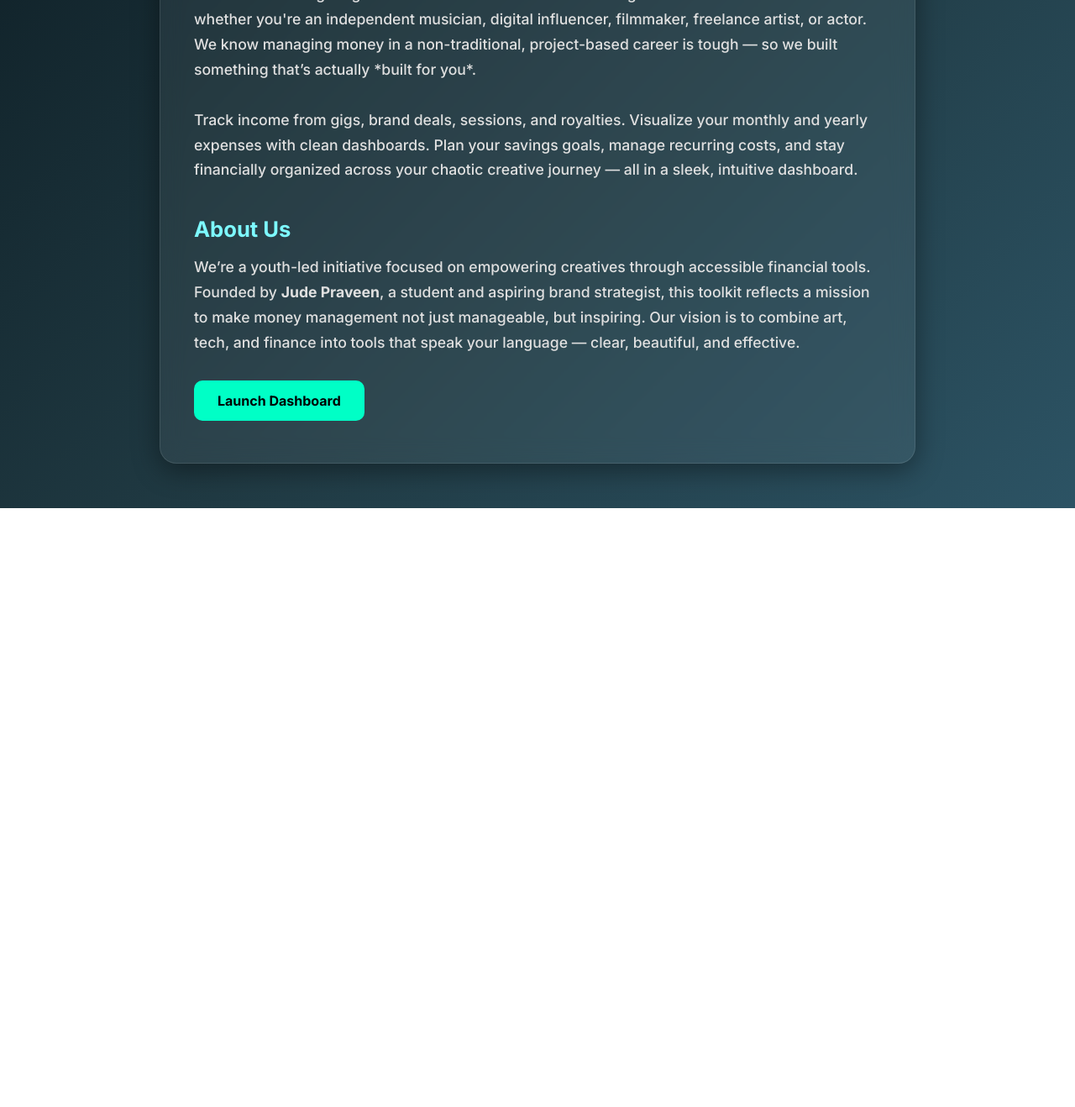
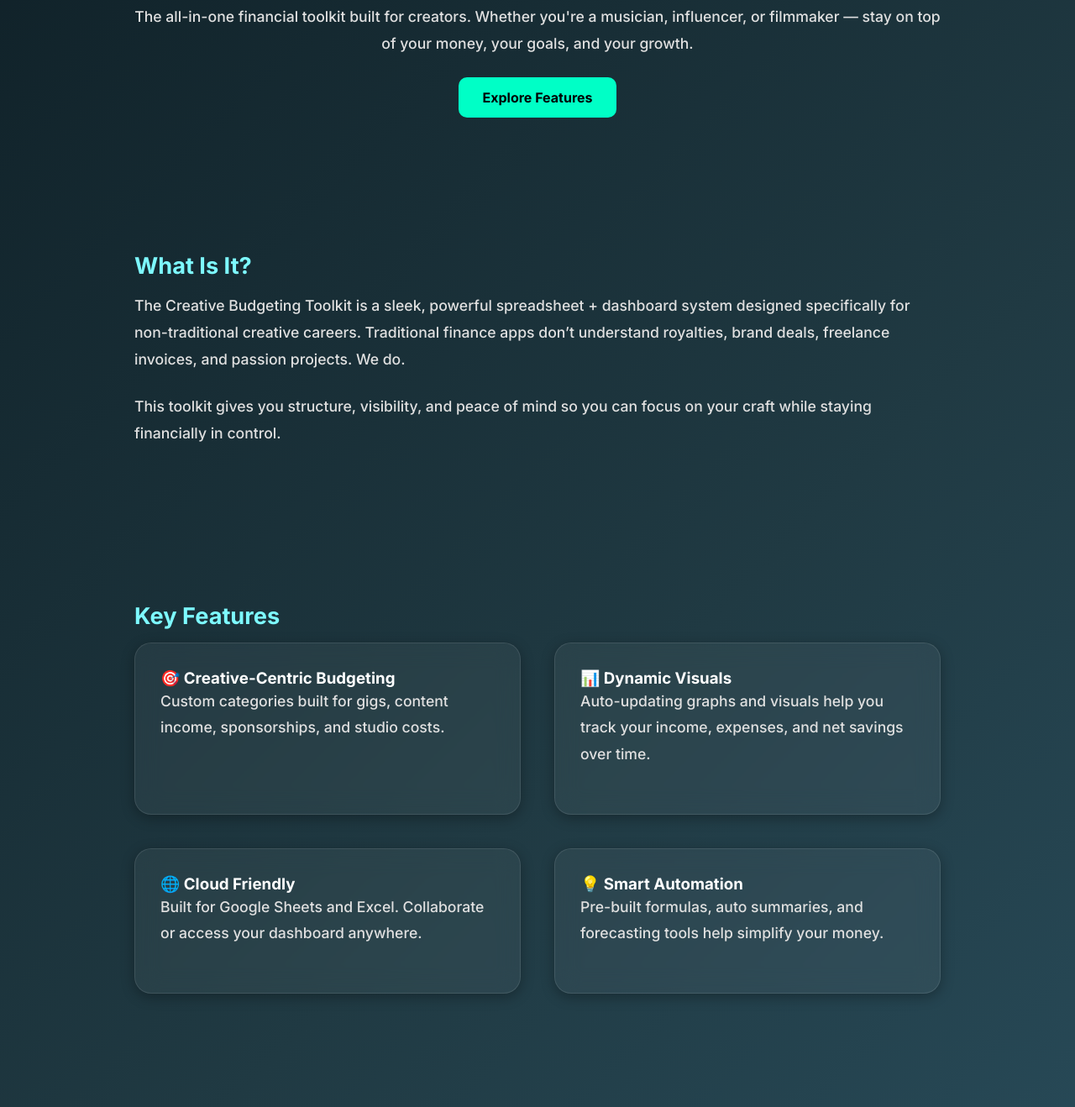
Before and after one commit to judepraveen2026/CreativeBudgetingToolkitByJudePraveen, a plain HTML site: page home.html in a window 1280 px wide. Shown: the part 195-1513 px from the top of the page at 84% size. Before the commit the page ends 800 px from the top, so only its background shows below. Drawn offline with Linux system fonts and the light colour scheme.

Commit message:
Update home.html

```diff
--- a/home.html
+++ b/home.html
@@ -1,9 +1,9 @@
 <!DOCTYPE html>
 <html lang="en">
 <head>
-  <meta charset="UTF-8" />
+  <meta charset="UTF-8"/>
   <meta name="viewport" content="width=device-width, initial-scale=1.0"/>
-  <title>Creative Budgeting Toolkit by Jude Praveen</title>
+  <title>Creative Budgeting Toolkit</title>
   <style>
     @import url('https://fonts.googleapis.com/css2?family=Inter:wght@300;500;700&display=swap');
 
@@ -11,41 +11,43 @@
       margin: 0;
       padding: 0;
       box-sizing: border-box;
+      scroll-behavior: smooth;
     }
 
     body {
       font-family: 'Inter', sans-serif;
       background: linear-gradient(135deg, #0f2027, #203a43, #2c5364);
       color: #fff;
-      display: flex;
-      justify-content: center;
-      align-items: center;
-      min-height: 100vh;
-      padding: 30px 20px;
     }
 
-    .container {
-      max-width: 900px;
-      backdrop-filter: blur(14px);
-      background: rgba(255, 255, 255, 0.06);
-      border: 1px solid rgba(255, 255, 255, 0.1);
-      border-radius: 20px;
-      padding: 50px 40px;
-      box-shadow: 0 8px 32px rgba(0,0,0,0.4);
+    section {
+      padding: 80px 20px;
+      max-width: 1000px;
+      margin: auto;
+    }
+
+    .hero {
+      text-align: center;
+      padding: 120px 20px 80px;
     }
 
     h1 {
-      font-size: 2.8rem;
+      font-size: 3rem;
+      color: #00ffc6;
+      margin-bottom: 20px;
+    }
+
+    h2 {
+      color: #7DF9FF;
       margin-bottom: 15px;
-      color: #00FFC6;
-      letter-spacing: 1px;
+      font-size: 1.7rem;
     }
 
     p {
       font-size: 1.1rem;
-      line-height: 1.7;
-      margin-bottom: 30px;
+      line-height: 1.8;
       color: #e0e0e0;
+      margin-bottom: 25px;
     }
 
     .button {
@@ -64,40 +66,100 @@
       box-shadow: 0 4px 20px rgba(0, 255, 198, 0.5);
     }
 
-    .section-title {
-      font-size: 1.6rem;
-      margin-top: 40px;
-      margin-bottom: 15px;
-      color: #7DF9FF;
+    .features {
+      display: grid;
+      grid-template-columns: 1fr 1fr;
+      gap: 40px;
     }
 
-    @media (max-width: 700px) {
-      .container {
-        padding: 30px 20px;
+    .feature-box {
+      background: rgba(255, 255, 255, 0.05);
+      border: 1px solid rgba(255, 255, 255, 0.1);
+      padding: 30px;
+      border-radius: 20px;
+      backdrop-filter: blur(14px);
+      box-shadow: 0 4px 16px rgba(0,0,0,0.3);
+    }
+
+    @media (max-width: 768px) {
+      .features {
+        grid-template-columns: 1fr;
       }
 
       h1 {
-        font-size: 2rem;
+        font-size: 2.2rem;
       }
+    }
+
+    footer {
+      text-align: center;
+      padding: 40px 20px;
+      font-size: 0.95rem;
+      color: #ccc;
     }
   </style>
 </head>
 <body>
-  <div class="container">
+
+  <section class="hero">
     <h1>Creative Budgeting Toolkit</h1>
+    <p>The all-in-one financial toolkit built for creators. Whether you're a musician, influencer, or filmmaker — stay on top of your money, your goals, and your growth.</p>
+    <a href="#features" class="button">Explore Features</a>
+  </section>
+
+  <section id="about">
+    <h2>What Is It?</h2>
     <p>
-      The Creative Budgeting Toolkit is a futuristic finance tool designed for modern creators — whether you're an independent musician, digital influencer, filmmaker, freelance artist, or actor. We know managing money in a non-traditional, project-based career is tough — so we built something that’s actually *built for you*.
+      The Creative Budgeting Toolkit is a sleek, powerful spreadsheet + dashboard system designed specifically for non-traditional creative careers. Traditional finance apps don’t understand royalties, brand deals, freelance invoices, and passion projects. We do.
     </p>
     <p>
-      Track income from gigs, brand deals, sessions, and royalties. Visualize your monthly and yearly expenses with clean dashboards. Plan your savings goals, manage recurring costs, and stay financially organized across your chaotic creative journey — all in a sleek, intuitive dashboard.
+      This toolkit gives you structure, visibility, and peace of mind so you can focus on your craft while staying financially in control.
     </p>
+  </section>
 
-    <h2 class="section-title">About Us</h2>
+  <section id="features">
+    <h2>Key Features</h2>
+    <div class="features">
+      <div class="feature-box">
+        <h3>🎯 Creative-Centric Budgeting</h3>
+        <p>Custom categories built for gigs, content income, sponsorships, and studio costs.</p>
+      </div>
+      <div class="feature-box">
+        <h3>📊 Dynamic Visuals</h3>
+        <p>Auto-updating graphs and visuals help you track your income, expenses, and net savings over time.</p>
+      </div>
+      <div class="feature-box">
+        <h3>🌐 Cloud Friendly</h3>
+        <p>Built for Google Sheets and Excel. Collaborate or access your dashboard anywhere.</p>
+      </div>
+      <div class="feature-box">
+        <h3>💡 Smart Automation</h3>
+        <p>Pre-built formulas, auto summaries, and forecasting tools help simplify your money.</p>
+      </div>
+    </div>
+  </section>
+
+  <section id="about-us">
+    <h2>About Us</h2>
     <p>
-      We’re a youth-led initiative focused on empowering creatives through accessible financial tools. Founded by <strong>Jude Praveen</strong>, a student and aspiring brand strategist, this toolkit reflects a mission to make money management not just manageable, but inspiring. Our vision is to combine art, tech, and finance into tools that speak your language — clear, beautiful, and effective.
+      We’re a youth-led team on a mission to empower the next generation of creatives. The Creative Budgeting Toolkit was created by <strong>Jude Praveen</strong>, a student and aspiring brand strategist, who saw the need for better financial tools built with artists in mind.
     </p>
+    <p>
+      With a passion for design, branding, and personal growth, Jude created this toolkit to merge the worlds of finance and creativity into something useful — and beautiful.
+    </p>
+  </section>
 
+  <section>
+    <h2>Get Started</h2>
+    <p>
+      Ready to take control of your creative finances? Download the toolkit and launch the dashboard below.
+    </p>
     <a href="dashboard.html" class="button">Launch Dashboard</a>
-  </div>
+  </section>
+
+  <footer>
+    © 2025 Creative Budgeting Toolkit by Jude Praveen. All rights reserved.
+  </footer>
+
 </body>
 </html>
```
